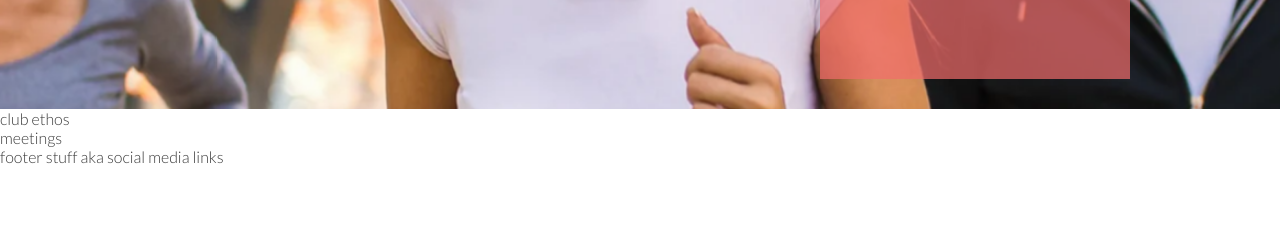
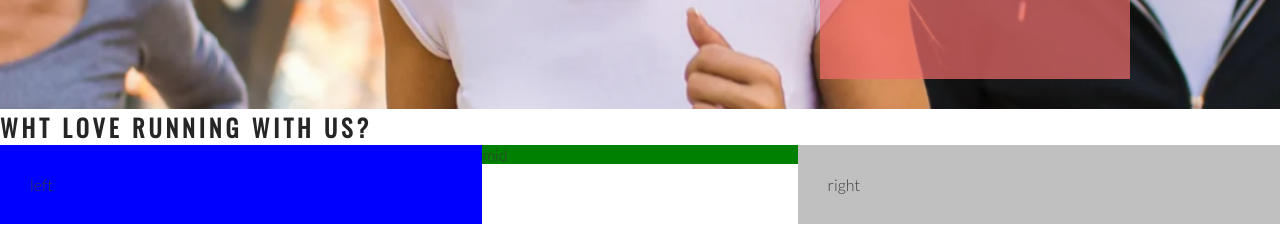
Before and after one commit to jurba1997/love-running, a plain HTML site: page index.html in a window 1280 px wide. Shown: the part 566-800 px from the top of the page. Drawn offline with nearby package versions, Linux system fonts and the light colour scheme.

Commit message:
add club ethos main structure

```diff
--- a/assets/css/style.css
+++ b/assets/css/style.css
@@ -19,6 +19,7 @@ h1, h2{
 #logo{
     float: left;
     font-size: 280%;
+    margin-left: 30px;
 }
 /* navigation links */
 #menu{
@@ -100,3 +101,29 @@ h1, h2{
 
     position: absolute;
 }
+
+/* club ethos*/
+
+#club-ethos{
+    height: 600px;
+}
+
+#left-about{
+    padding: 30px;
+    width: 33%;
+    float: left;
+    background-color: blue;
+}
+
+#right-about{
+    padding: 30px;
+    width: 33%;
+    float: right;
+    background-color: silver;
+}
+
+#center-about{
+    width: 33%;
+    margin: 0 auto;
+    background-color: green;
+}
--- a/index.html
+++ b/index.html
@@ -37,8 +37,11 @@
             <h3>Dublin Docklands & Phoenix Park</h3>
         </div>
     </section>
-    <section>
-        club ethos
+    <section id="club-ethos">
+        <h1>Wht Love Running With Us?</h1>
+        <div id="left-about">left</div>
+        <div id="right-about">right</div>
+        <div id="center-about">mid</div>
     </section>
     <section>
         meetings
```
